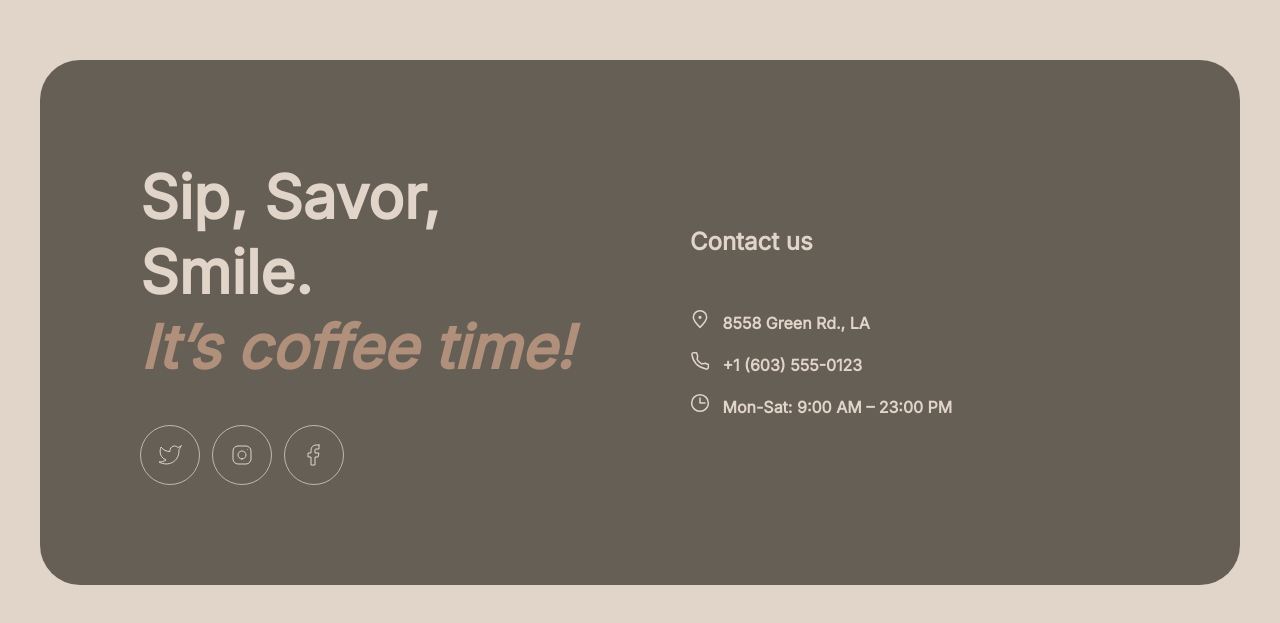
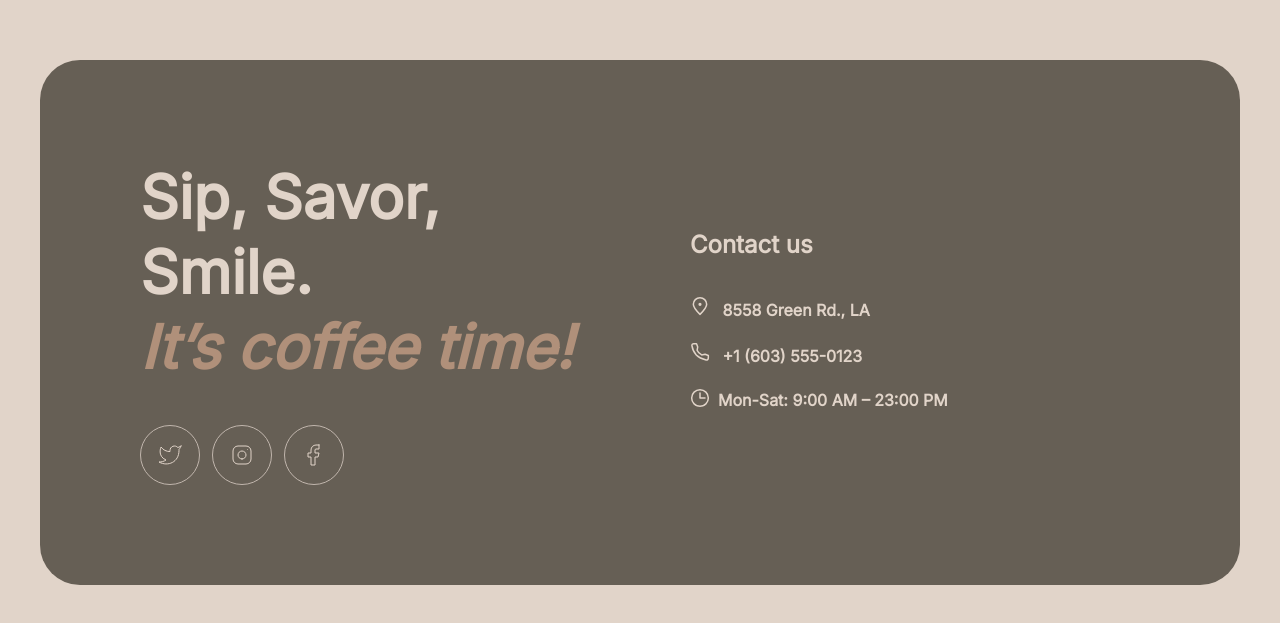
Before and after one commit to Naya252/rs-coffee-house, a website built with Vite: page index.html in a window 1280 px wide. Shown: the part 3913-4536 px from the top of the page. Built offline with nearby package versions, Linux system fonts and the light colour scheme.

Commit message:
fix: edit position contacts of the footer

```diff
--- a/src/sass/footer.scss
+++ b/src/sass/footer.scss
@@ -58,8 +58,16 @@
     flex-direction: column;
     gap: 16px;
 
+    h3 {
+      margin-bottom: 20px;
+    }
+
     a {
       color: $text-light-color;
     }
+
+    .link {
+      display: inline-flex;
+    }
   }
 }
--- a/src/sass/style.scss
+++ b/src/sass/style.scss
@@ -103,6 +103,7 @@ button,
 .link {
   font-weight: 600;
   font-size: 16px;
+  line-height: 150%;
 }
 
 .burger-link {
--- a/src/ui/share/footer.js
+++ b/src/ui/share/footer.js
@@ -12,19 +12,19 @@ document.querySelector('#footer').insertAdjacentHTML(
   <div id="socials"></div>
 </div>
 <div class="footer__contacts">
-  <h3 class="heading-3 mb-9">Contact us</h3>
+  <h3 class="heading-3">Contact us</h3>
   <a
-    class="link"
+    class="link mb-1"
     target="_blank"
     href="https://www.google.com/maps/place/%D0%9F%D0%B0%D1%80%D0%BA+%D1%80%D0%B0%D0%B7%D0%B2%D0%BB%D0%B5%D1%87%D0%B5%D0%BD%D0%B8%D0%B9+%22Magic+City%22/@41.3015407,69.2643463,14z/data=!4m15!1m8!3m7!1s0x38ae8b0cc379e9c3:0xa5a9323b4aa5cb98!2z0KLQsNGI0LrQtdC90YI!3b1!8m2!3d41.2994958!4d69.2400734!16zL20vMGZzbXk!3m5!1s0x38ae8bf3870c714d:0x6ddece20c220333b!8m2!3d41.3042866!4d69.2465277!16s%2Fg%2F11pbj1v2b_?entry=ttu"
     ><span>${PIN_ICON} 8558 Green Rd., LA</span></a
   >
   <a
-    class="link"
+    class="link mb-1"
     href="tel:+16035550123"
     ><span>${PHONE_ICON} +1 (603) 555-0123</span></a
   >
-  <span class="link">${CLOCK_ICON} Mon-Sat: 9:00 AM – 23:00 PM</span>
+  <span class="link mb-1">${CLOCK_ICON} Mon-Sat: 9:00 AM – 23:00 PM</span>
 </div>
 `,
 );
```
